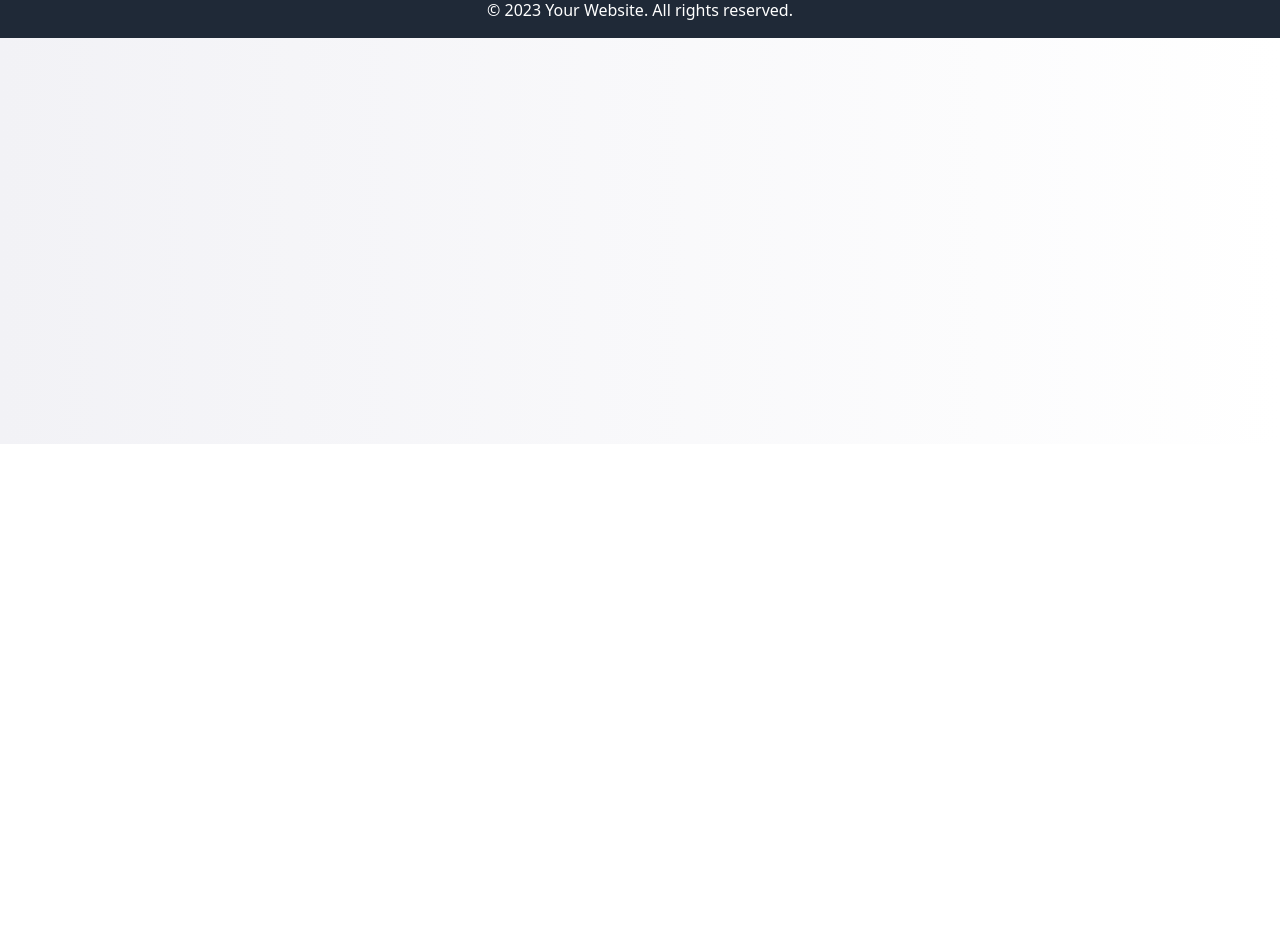
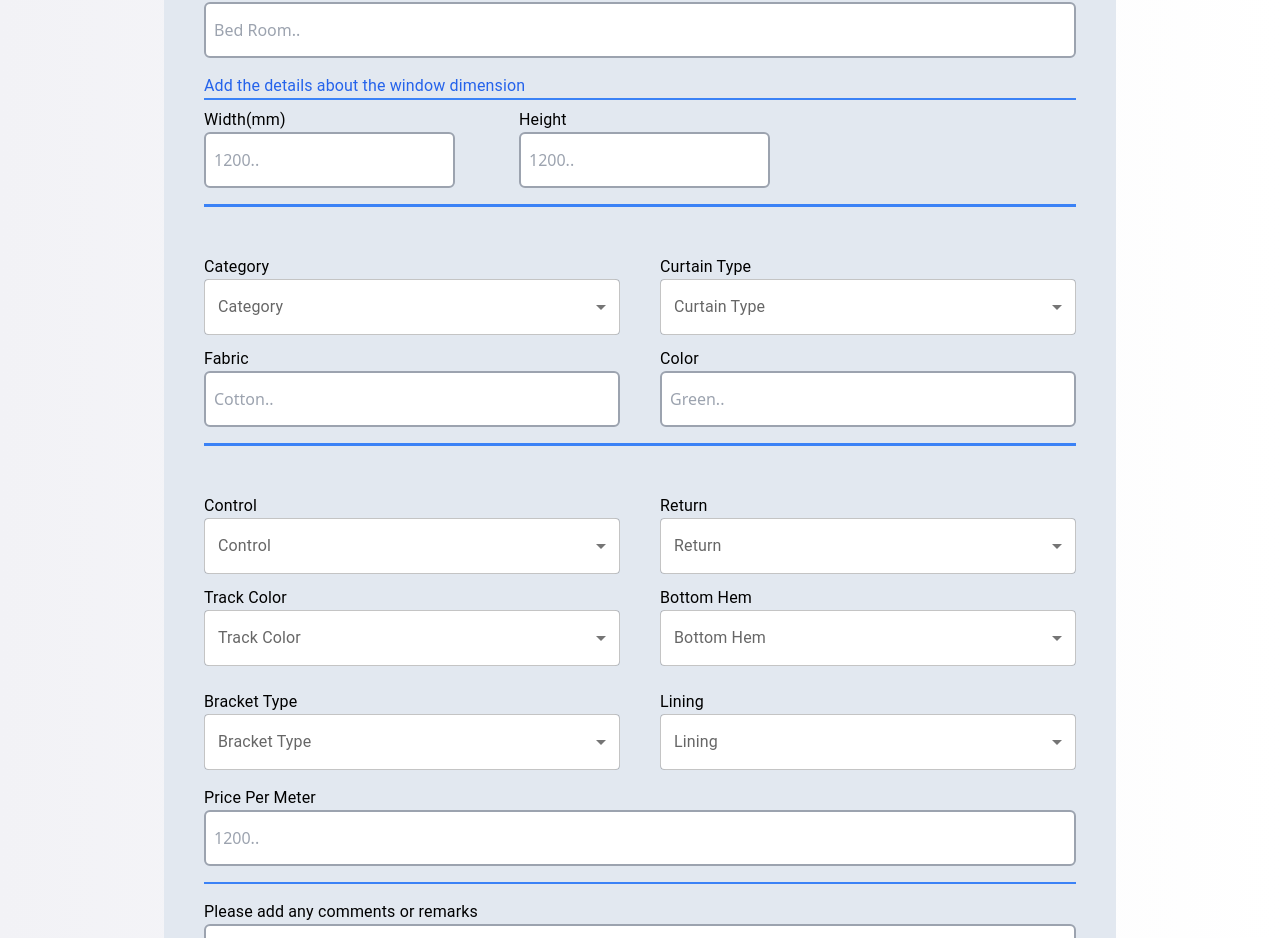
Before and after one commit to SWC-Org/swc-frontend, a Next.js app: page /products/curtains in a window 1280 px wide. Shown: the part 356-1294 px from the top of the page. Before the commit the page ends 800 px from the top, so only its background shows below. Built offline with nearby package versions, Linux system fonts and the light colour scheme.

Commit message:
add the dataset for for Curtains

```diff
--- a/app/layout.tsx
+++ b/app/layout.tsx
@@ -1,24 +1,24 @@
-import type { Metadata } from 'next'
-import '@styles/global.css';
-import Nav from '@components/Layout/Nav'
-import Footer from '@components/Layout/Footer';
+import type { Metadata } from "next";
+import "@styles/global.css";
+import Nav from "@components/Layout/Nav";
+import Footer from "@components/Layout/Footer";
 export const metadata: Metadata = {
-  title: 'Curton Window',
-  description: 'Curtoon Window Platform',
-}
+  title: "SWC | Curtoon Window Platform",
+  description: "Curtoon Window Platform",
+};
 
 export default function RootLayout({
   children,
 }: {
-  children: React.ReactNode
+  children: React.ReactNode;
 }) {
   return (
     <html lang="en">
-      <body  className="gradient-bg">
-      <Nav />
+      <body className="gradient-bg">
+        <Nav />
         <div>{children}</div>
-        <Footer/>
+        <Footer />
       </body>
     </html>
-  )
+  );
 }
--- a/app/products/curtains/page.tsx
+++ b/app/products/curtains/page.tsx
@@ -1,5 +1,199 @@
+"use client";
+
+import DropdownNormal from "@components/DropDowns/DropdownNormal";
+import LableTextField from "@components/TextFeilds/LableTextField";
+import { SelectChangeEvent, Typography } from "@mui/material";
+import { Plantation_shutters_data } from "@constants/Plantation_shutters_data";
+
 import React from "react";
+import TextArea from "@components/TextFeilds/TextArea";
+import { Curtains_data } from "@constants/Curtains_data";
 
 export default function page() {
-  return <div>page</div>;
+  return (
+    <div className=" lg:mx-36 md:mx-10 p-5">
+      <section className=" ">
+        <Typography className="text-3xl font-semibold">Curtains</Typography>
+        <p className="opacity-50">
+          Dorem ipsum dolor sit amet, consectetur adipiscing elit. Etiam eu
+          turpis molestie, dictum est a, mattis tellus. Sed dignissim, metus nec
+          fringilla accumsan, risus sem sollicitudin lacus, ut interdum tellus
+          elit sed risus. Maecenas eget condimentum velit, sit amet feugiat
+          lectus. Class aptent taciti sociosqu ad litora torquent perlvinar.
+          Donec ut rhoncus ex. Suspendisse ac rhoncus nisl, eu tempor urna.
+          Curabitur vel bibendum lorem. Morbi convallis convallis diam sit amet
+          lacinia. Aliquam in elementum tellus.
+        </p>
+      </section>
+      <div className="flex flex-col gap-4  bg-slate-200 my-5 p-10 rounded-lg">
+        <LableTextField
+          name={"Location"}
+          id={"Location"}
+          label={"Add the Location details of the window"}
+          type={"text"}
+          placeholder="Bed Room.."
+        />
+
+        <section>
+          <Typography className="border-b-2 border-blue-500 text-blue-600">
+            Add the details about the window dimension
+          </Typography>
+          <div className="flex gap-16 items-center mt-2">
+            <LableTextField
+              name={"width"}
+              id={"width"}
+              label={"Width(mm)"}
+              type={"text"}
+              placeholder="1200.."
+            />
+            <LableTextField
+              name={"Height"}
+              id={"Height"}
+              label={"Height"}
+              type={"text"}
+              placeholder="1200.."
+            />
+          </div>
+        </section>
+        <section className=" flex flex-col gap-4">
+          <hr className=" border-b-2 border-blue-500 mb-6" />
+          <div className="flex flex-col sm:flex-row gap-10">
+            <div className="flex flex-col w-full sm:w-2/4 gap-3 mt-2">
+              <DropdownNormal
+                label={"Category"}
+                id={"Category"}
+                value={"Category"}
+                name={"Category"}
+                options={Curtains_data.Category}
+                onChange={(event: SelectChangeEvent) => {}}
+                index={0}
+                data={""}
+              />
+
+              <LableTextField
+                name={"Fabric "}
+                id={"Fabric"}
+                label={"Fabric"}
+                type={"text"}
+                placeholder="Cotton.."
+              />
+            </div>
+            <div className="flex flex-col w-full sm:w-2/4 gap-3 mt-2">
+              <DropdownNormal
+                label={"Curtain Type"}
+                id={"Curtain_Type"}
+                value={"Curtain_Type"}
+                name={"Curtain_Type"}
+                options={Curtains_data.Curtain_type}
+                onChange={(event: SelectChangeEvent) => {}}
+                index={0}
+                data={""}
+              />
+              <LableTextField
+                name={"Color"}
+                id={"Color"}
+                label={"Color"}
+                type={"text"}
+                placeholder="Green.."
+              />
+            </div>
+          </div>
+          <hr className=" border-b-2 border-blue-500 mb-6" />
+          <div className="flex flex-col sm:flex-row gap-10">
+            <div className="flex flex-col w-full sm:w-2/4 gap-3 mt-2">
+              <DropdownNormal
+                label={"Control"}
+                id={"Control"}
+                value={"Control"}
+                name={"Control"}
+                options={Curtains_data.Control}
+                onChange={(event: SelectChangeEvent) => {}}
+                index={0}
+                data={""}
+              />
+              <DropdownNormal
+                label={"Track Color"}
+                id={"Track_Color"}
+                value={"Track_Color"}
+                name={"Track_Color"}
+                options={Curtains_data.Track_Color}
+                onChange={(event: SelectChangeEvent) => {}}
+                index={0}
+                data={""}
+              />
+            </div>
+            <div className="flex flex-col w-full sm:w-2/4 gap-3 mt-2">
+              <DropdownNormal
+                label={"Return"}
+                id={"Return"}
+                value={"Return"}
+                name={"Return"}
+                options={Curtains_data.Return}
+                onChange={(event: SelectChangeEvent) => {}}
+                index={0}
+                data={""}
+              />
+              <DropdownNormal
+                label={"Bottom Hem"}
+                id={"Bottom_Hem"}
+                value={"Bottom_Hem"}
+                name={"Bottom_Hem"}
+                options={Curtains_data.Bottom_Hem}
+                onChange={(event: SelectChangeEvent) => {}}
+                index={0}
+                data={""}
+              />
+            </div>
+          </div>
+
+          <div className="flex flex-col sm:flex-row gap-10">
+            <div className="flex flex-col w-full sm:w-2/4 gap-3 mt-2">
+              <DropdownNormal
+                label={"Bracket Type"}
+                id={"Bracket_Type"}
+                value={"Bracket_Type"}
+                name={"Bracket_Type"}
+                options={Curtains_data.Bracket_Type}
+                onChange={(event: SelectChangeEvent) => {}}
+                index={0}
+                data={""}
+              />
+            </div>
+            <div className="flex flex-col w-full sm:w-2/4 gap-3 mt-2">
+              <DropdownNormal
+                label={"Lining"}
+                id={"Lining"}
+                value={"Lining"}
+                name={"Lining"}
+                options={Curtains_data.Linig}
+                onChange={(event: SelectChangeEvent) => {}}
+                index={0}
+                data={""}
+              />
+            </div>
+          </div>
+
+          <LableTextField
+            name={"Price_Per_Meter"}
+            id={"Price_Per_Meter"}
+            label={"Price Per Meter"}
+            type={"number"}
+            placeholder="1200.."
+          />
+        </section>
+
+        <section className="border-t-2 mb-10 border-blue-500">
+          <div className=" mt-4">
+            <TextArea
+              name={"comments"}
+              id={"comments"}
+              label={"Please add any comments or remarks "}
+              placeholder={"comments and remarks.."}
+              type={"text"}
+            />
+          </div>
+        </section>
+      </div>
+    </div>
+  );
 }
--- /dev/null
+++ b/constants/Curtains_data.ts
@@ -0,0 +1,101 @@
+export const Curtains_data = {
+  Category: [
+    {
+      index: 1,
+      data: "Sheer",
+    },
+    {
+      index: 2,
+      data: "Blockout",
+    },
+  ],
+  Curtain_type: [
+    {
+      index: 1,
+      data: "Pinch Pleated",
+    },
+    {
+      index: 2,
+      data: "Eyelet",
+    },
+    {
+      index: 3,
+      data: "Wave Fold",
+    },
+  ],
+
+  Control: [
+    {
+      index: 1,
+      data: "CO",
+    },
+    {
+      index: 2,
+      data: " Bunch L",
+    },
+    {
+      index: 3,
+      data: " Bunch R",
+    },
+  ],
+
+  Return: [
+    {
+      index: 1,
+      data: "YES",
+    },
+    {
+      index: 2,
+      data: "NO",
+    },
+  ],
+  Track_Color: [
+    {
+      index: 1,
+      data: "White",
+    },
+    {
+      index: 2,
+      data: "Black",
+    },
+    {
+      index: 3,
+      data: "Silver",
+    },
+  ],
+  Bottom_Hem: [
+    {
+      index: 1,
+      data: "Standard",
+    },
+    {
+      index: 2,
+      data: "Folded Hem",
+    },
+  ],
+
+  Bracket_Type: [
+    {
+      index: 1,
+      data: "Ceiling",
+    },
+    {
+      index: 2,
+      data: "Single",
+    },
+    {
+      index: 3,
+      data: "Double",
+    },
+  ],
+  Linig: [
+    {
+      index: 1,
+      data: "YES",
+    },
+    {
+      index: 2,
+      data: "NO",
+    },
+  ],
+};
```
Also changed, not shown: app/products/roller-blinds/page.tsx (renamed from app/products/roller-bilnds/page.tsx).
